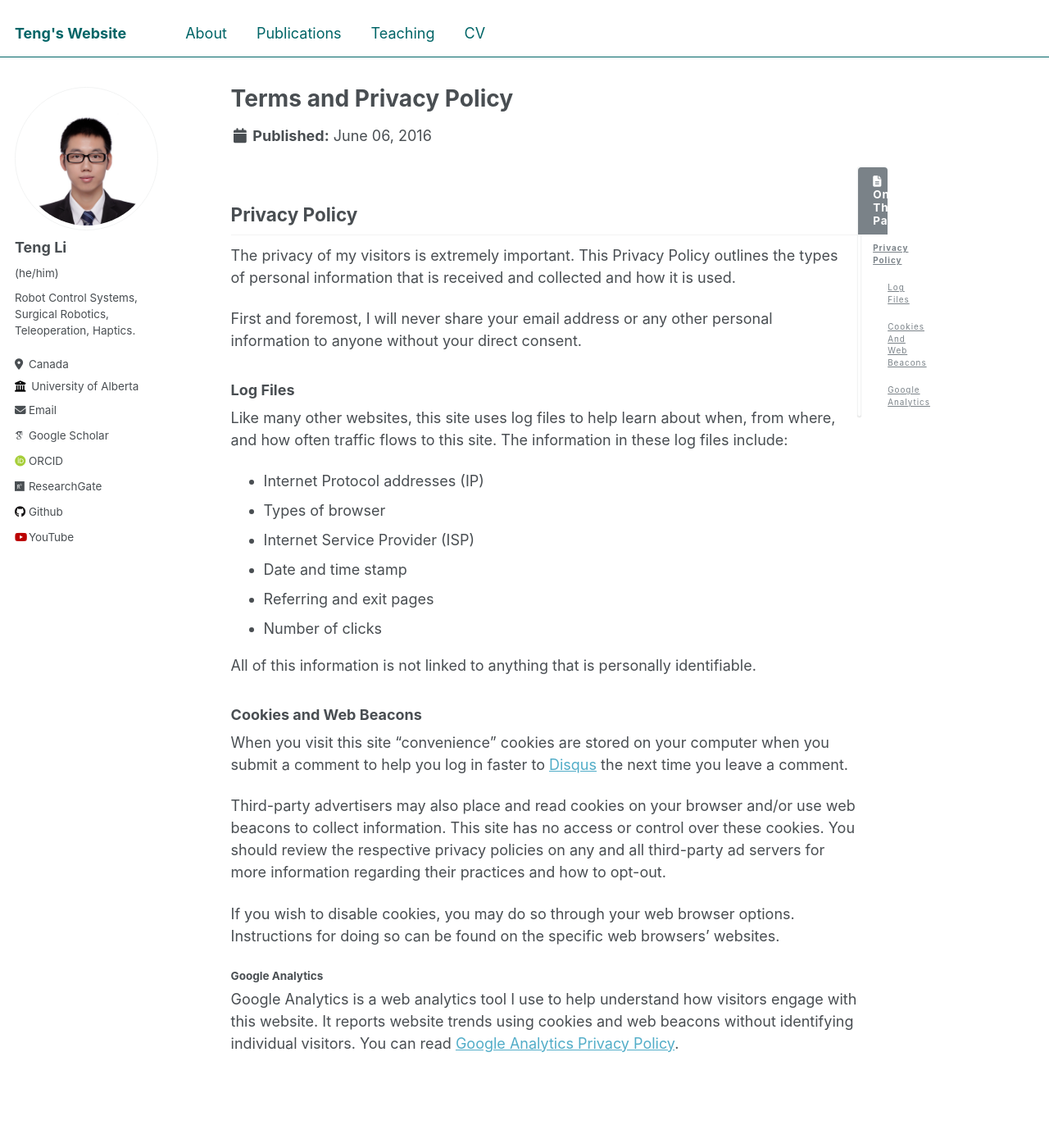
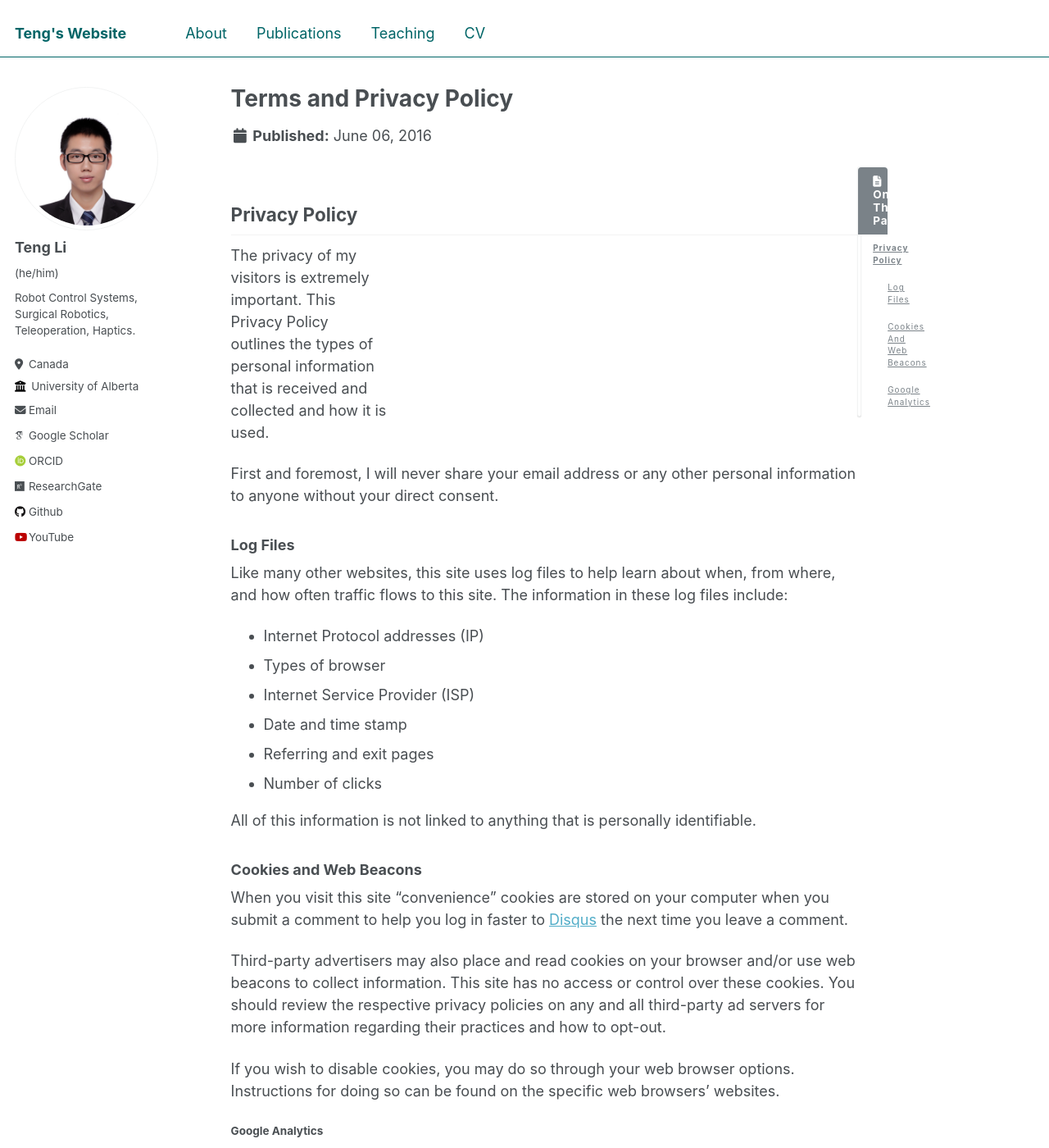
Before and after one commit to teng4/teng4.github.io, a Jekyll site: the page built from _pages/terms.md, in a window 1280 px wide and 1400 px high. Shown: the whole window at 82% size. Built offline with Jekyll 4.4.1, drawn with Linux system fonts in a browser that asks for light colours; some web fonts are replaced.

Commit message:
Update _sidebar.scss

```diff
--- a/_sass/_sidebar.scss
+++ b/_sass/_sidebar.scss
@@ -63,8 +63,8 @@
     position: relative;
     float: right;
     width: $right-sidebar-width-narrow;
-    margin-left: span(0.5 of 12); //original = span(0.5 of 12)
-    //margin-left: span(4.5 of 12); //teng4, modified. don't know control what.
+    //margin-left: span(0.5 of 12); //original = span(0.5 of 12)
+    margin-left: span(9 of 12); //teng4, modified. don't know control what.
     z-index: 10;
   }
 
```
